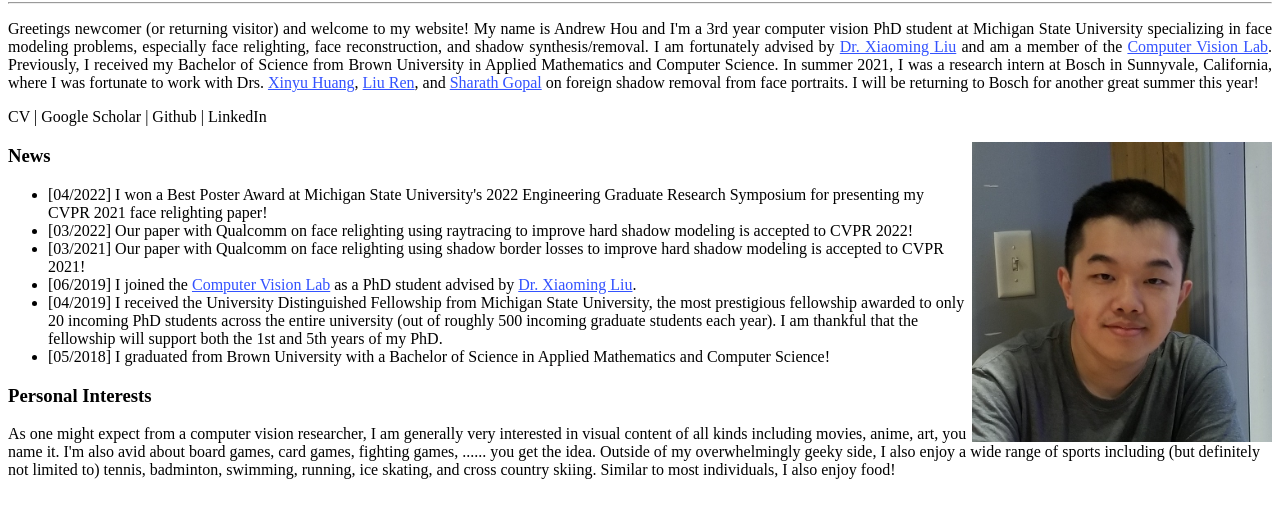
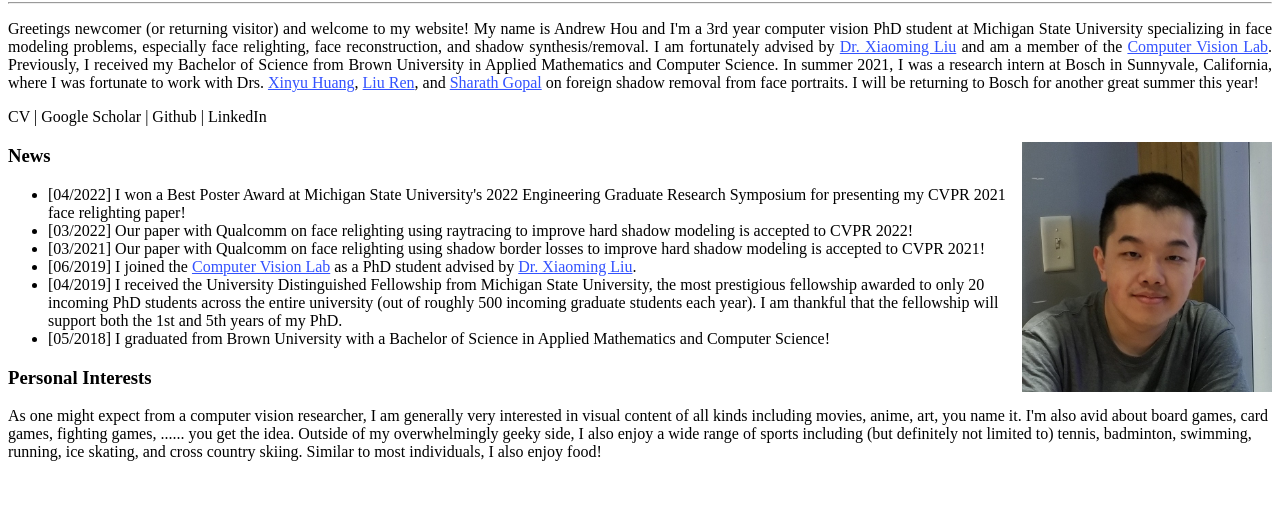
Before and after one commit to andrewhou1/andrewhou1.github.io, a plain HTML site: page index.html in a window 1280 px wide. Shown: the part 64-582 px from the top of the page. Drawn offline with Linux system fonts and the light colour scheme.

Commit message:
Update index.html

```diff
--- a/index.html
+++ b/index.html
@@ -23,7 +23,7 @@
   <p>
     <a href="CV_Andrew_Hou_Industry.pdf" style="text-decoration:none;color:black" onmouseover="style='text-decoration:underline;color:black'" onmouseout="style='text-decoration:none;color:black'">CV</a> | <a href="https://scholar.google.com/citations?hl=en&user=spGxuPMAAAAJ&view_op=list_works&sortby=pubdate" style="text-decoration:none;color:black" onmouseover="style='text-decoration:underline;color:black'" onmouseout="style='text-decoration:none;color:black'">Google Scholar</a> | <a href="https://github.com/andrewhou1" style="text-decoration:none;color:black" onmouseover="style='text-decoration:underline;color:black'" onmouseout="style='text-decoration:none;color:black'"/>Github</a> | <a href="https://www.linkedin.com/in/andrew-hou-6a747b22a" style="text-decoration:none;color:black" onmouseover="style='text-decoration:underline;color:black'" onmouseout="style='text-decoration:none;color:black'"/>LinkedIn</a>
   </p>
-  <img src="Chicago_Photo.jpeg" alt="Self photo" width=300 height=300 align="right">
+  <img src="Chicago_Photo.jpeg" alt="Self photo" width=250 height=250 align="right">
 </div>
 
 <div class="section">
```
